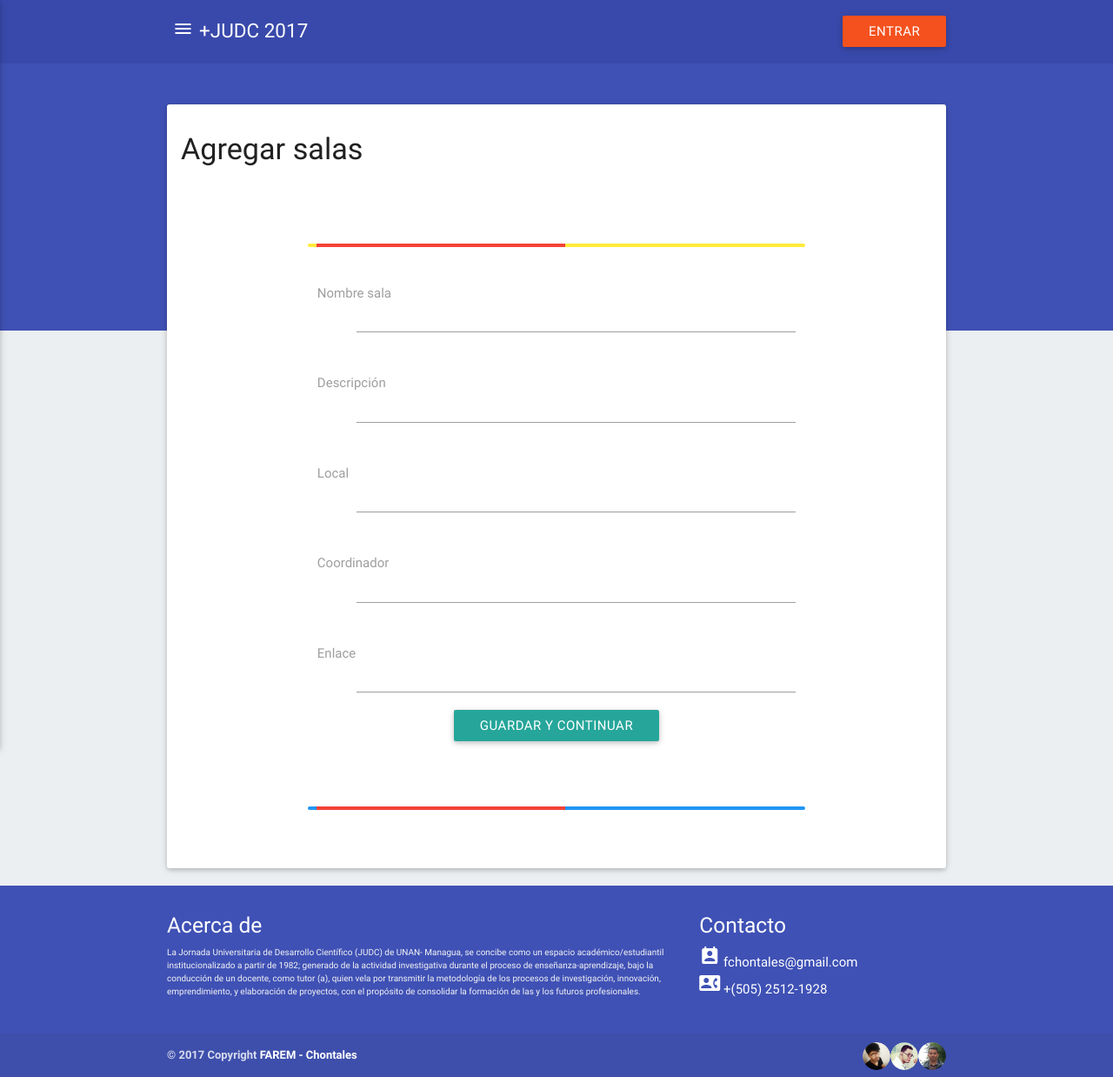
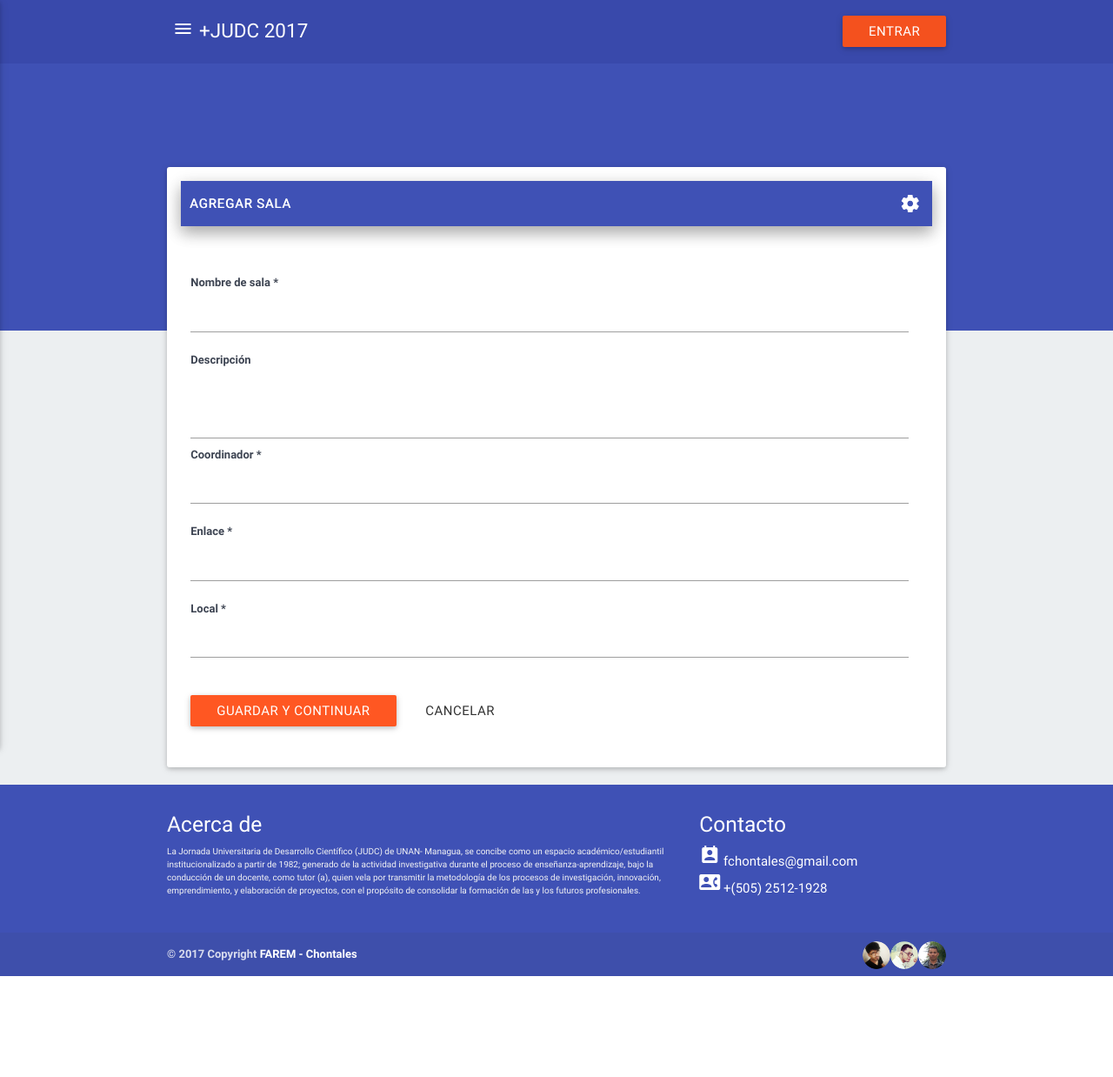
Before and after one commit to soymichelt/app.judc, a PHP site: page /SalaAgregar.php in a window 1280 px wide. Shown: the whole page at 87% size. After the commit the page ends 1122 px from the top, so only its background shows below. Run offline with PHP 8.4, Linux system fonts and the light colour scheme; data that the repository does not hold is empty.

Commit message:
Creación de Formulario de Agregar Sala

```diff
--- a/Inscripcion.php
+++ b/Inscripcion.php
@@ -78,7 +78,7 @@
 												if($tmp == 1) {
 											?>
 											<li>
-												<a href="Inscripcion.php?SalaID=<?php echo $item['salaID']; ?>" class="btn-floating green">
+												<a href="Inscripcion.php?SalaID=<?php echo $item['SalaId']; ?>" class="btn-floating green">
 													<i class="material-icons">add</i>
 												</a>
 											</li>
--- a/Sala.php
+++ b/Sala.php
@@ -41,8 +41,8 @@
 									</a>
 									<ul>
 										<li>
-											<a href="Sala.php" class="btn-floating blue modal-trigger modal-sala">
-												<i class="material-icons">library_books</i>
+											<a href="SalaAgregar.php" class="btn-floating green">
+												<i class="material-icons">add</i>
 											</a>
 										</li>
 										<li>
--- a/SalaAgregar.php
+++ b/SalaAgregar.php
@@ -1,12 +1,12 @@
 <?php
-	$Title = "Agregar salas";
-	require("inc/conexion.php");
-	$mysqli->set_charset("utf8");
-	$consulta="SELECT * FROM salas";
-  	$resultado=$mysqli->query($consulta);
+	//Si ya ha iniciado sesion
+	require("inc/VerifiedSecurity.php");
+	$tmp = VerifiedSesion();
+
+	$Title = "Agregar Sala";
 ?>
 <!DOCTYPE html>
-<html lang="es">
+<html>
 	<head>
 		<!--STYLES-->
 		<?php
@@ -17,131 +17,87 @@
 			require("inc/_Layout/Scripts.php");
 		?>
 	</head>
-
 	<body class="blue-grey lighten-5">
 		<?php
 			require("inc/_Layout/MenuAside.php");
 		?>
-
 		<div class="bg indigo"></div>
+		<div style="height: 72px;"></div>
 		<div class="content">
-
 			<div class="container white z-depth-1">
 				<div class="row">
 					<div class="col s12">
-						<h4 class="left">Agregar salas</h4>
-							<form class="container" id="formulario" method="post" action="inc/nuevasala.php" enctype="multipart/form-data">
-								<input name="id" type="hidden" value="<?php echo $id;?>" />
-
-					 			<div class="progress yellow" >
-				      				<div class="indeterminate red"></div>
+						<div class="content-title indigo z-depth-2 white-text">
+							Agregar Sala
+							<div class="content-title-action right" style="padding-top:7px;padding-right:7px;">
+								<div class="menu-setting fixed-action-btn horizontal click-to-toggle" style="position: relative;">
+									<a class="btn-floating btn-flat">
+										<i class="material-icons">settings</i>
+									</a>
+									<ul>
+										<li>
+											<a href="Sala.php" class="btn-floating blue modal-trigger modal-sala">
+												<i class="material-icons">library_books</i>
+											</a>
+										</li>
+										<li>
+											<a href="infsalas.php" target="_blank" class="btn-floating blue modal-trigger modal-sala">
+												<i class="material-icons">print</i>
+											</a>
+										</li>
+									</ul>
+								</div>
+							</div>
+						</div>
+					</div>
+				</div>
+				<form method="POST" action="inc/SalaAgregar.php">
+					<div class="row">
+						<div class="page">
+							<div class="custom-input-field col s12">
+								<label for="nombre">Nombre de sala *</label>
+								<br />
+								<input id="nombre" name="nombre" type="text" class="validate" validate="">
+							</div>
+							<div class="custom-input-field col s12">
+								<label for="descripcion">Descripción</label>
+								<br />
+								<textarea id="descripcion" name="descripcion" type="text" rows="10" cols="40" style="height: 80px; resize: none;"></textarea>
+							</div>
+							<div class="custom-input-field col s12">
+								<label for="coordinador">Coordinador *</label>
+								<br />
+								<input id="coordinador" name="coordinador" type="text" class="validate" validate="">
+							</div>
+							<div class="custom-input-field col s12">
+								<label for="enlace">Enlace *</label>
+								<br />
+								<input id="enlace" name="enlace" type="text" class="validate" validate="">
+							</div>
+							<div class="custom-input-field col s12">
+								<label for="local">Local *</label>
+								<br />
+								<input id="local" name="local" type="text" class="validate" validate="">
 							</div>
 
-								<div class="input-field col s12">
-									<label for="icon_prefix">Nombre sala</label><br>
-									<i class="mdi-action-account-circle prefix"></i>
-									<input id="icon_prefix" name="Nombre" type="text" class="validate">
+							<div class="custom-input-fild col s12">
+								<br />
+								<button type="submit" class="btn btn-primary deep-orange">
+									Guardar y continuar
+								</button>
+								<a class="btn btn-flat" href="Sala.php">
+									Cancelar
+								</a>
 							</div>
 
-								<div class="input-field col s12">
-									<label for="icon_prefix">Descripción</label><br>
-									<i class="mdi-action-account-circle prefix"></i>
-									<input id="icon_prefix" name="Descripcion" type="text" class="validate">
 						</div>
-
-								<div class="input-field col s12">
-									<label for="icon_prefix">Local</label><br>
-									<i class="mdi-action-account-circle prefix"></i>
-									<input id="icon_prefix" name="local" type="text" class="validate">
-								</div>
-
-								<div class="input-field col s12">
-									<label for="icon_prefix">Coordinador</label><br>
-									<i class="mdi-action-account-circle prefix"></i>
-									<input id="icon_prefix" name="coordinador" type="text" class="validate">
-								</div>
-
-								<div class="input-field col s12">
-									<label for="icon_prefix">Enlace</label><br>
-									<i class="mdi-action-account-circle prefix"></i>
-									<input id="icon_prefix" name="enlace" type="text" class="validate">
-								</div>
-
-								<div class="center">
-									<button type="submit" class="btn btn-primary">Guardar y continuar</button><br><br>
-								</div>
-
-								<br><br>
-								<div class="progress blue">
-				      				<div class="indeterminate red"></div>
 					</div>
 				</form>
 			</div>
 		</div>
-				</div>
-			</div>
+
 		<?php
 			require("inc/_Layout/Footer.php");
 		?>
-
-		<script type="text/javascript">
-			(function ($) {
-			  	$.fn.animatedTabs = function () {
-			    	return this.each(initTabs)
-			  	}
-
-			  	function initTabs (num,elm) {
-			    	var $e = $(elm),
-			        $t = $e.find('.tab a[href]'),
-			        pages = getPages($t);
-			      	bind($t,pages);
-			  	}
-
-				 function getPages ($t) {
-				    var pages = {};
-				    $t.each(function (k,elm) {
-				      	var href = $(elm).attr('href');
-				      	pages[href] = $(href + '-tab');
-				    })
-			    	return pages;
-			 	}
-
-				function bind ($t,pages) {
-				    $t.unbind('click.animatedTabs'); // do not bind twice...
-				    $t.unbind('recalc'); // do not bind twice...
-				    $t.bind('click.animatedTabs',function () {
-				      	var href = $(this).attr('href'),
-				        $p = pages[href],
-				        $parent = $p.parent(),
-				        offset = $p.outerWidth(true) * $parent.children('.page').index($p);
-				      	$parent.animate({scrollLeft:offset},500);
-					})
-
-					$t.bind('recalc',function () {
-				      	var href = $(this).attr('href'),
-				        $p = pages[href],
-				        $parent = $p.parent(),
-				        offset = $p.outerWidth(true) * $parent.children('.page').index($p);
-				      	$parent.animate({scrollLeft:offset},0);
-				    })
-			  	}
-
-			  	var refresh = true;
-			  	$( window ).resize(function() {
-			    	if (!refresh) return;
-			    	refresh = false;
-			    	$('.tab a.active[href]').trigger('recalc');
-
-			    	setTimeout(function () {
-			    		refresh = true;
-			      		$('.tab a.active[href]').trigger('recalc');
-			    	},100);
-			  	})
-			}(jQuery));
-
-			$(function () {
-			  	$('ul.tabs').animatedTabs();
-			})
-		</script>
 	</body>
 </html>
--- a/Usuario.php
+++ b/Usuario.php
@@ -92,7 +92,7 @@
 									        </td>
 									        <td>
 									        	<?php
-									        		if($fila["rol"]) {
+									        		if($fila["rol"] == "1") {
 									        			echo "Normal";
 									        		}
 									        		else {
--- a/inc/Signin.php
+++ b/inc/Signin.php
@@ -10,7 +10,7 @@
 
 	session_start();
 	require("conexion.php");
-	$consulta = "SELECT fullname, email, rol FROM usuarios WHERE email = '".$mysqli->real_escape_string($_POST['UserName'])."' AND passwd = '".$mysqli->real_escape_string($_POST['UserPassword'])."'";
+	$consulta = "SELECT fullname, email, rol FROM usuarios WHERE email = '".$mysqli->real_escape_string($_POST['UserName'])."' AND password = '".$mysqli->real_escape_string($_POST['UserPassword'])."'";
 	echo $consulta;
 
 	$res = $mysqli->query($consulta);
--- a/inc/UsuarioAgregar.php
+++ b/inc/UsuarioAgregar.php
@@ -23,9 +23,11 @@
   $passwd=$_POST["passwd"];
   $rol = $_POST["rol"];
 
-  $consulta= "INSERT INTO usuarios(fullname, email, passwd, rol) VALUES ('$fullname','$email','$passwd', $rol)";
+  $consulta= "INSERT INTO usuarios(fullname, email, password, rol) VALUES ('$fullname','$email','$passwd', $rol)";
 
   $resultado=$mysqli->query($consulta);
+
+  echo $consulta;
 
   if($resultado){
     header("Location: ../Usuario.php");
```
Also changed, not shown: inc/Inscripcion.php (+10 -13 lines), inc/SalaAgregar.php (added, +45 -0 lines). Lines whose indentation alone changed are shown as unchanged.
